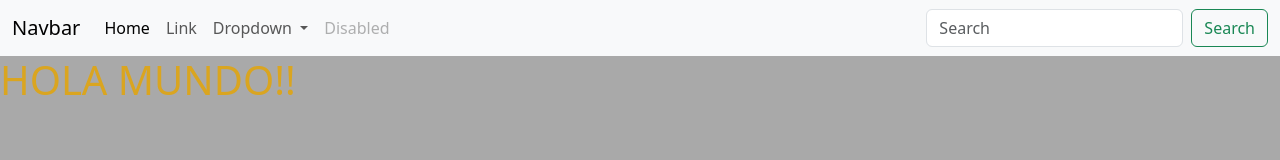
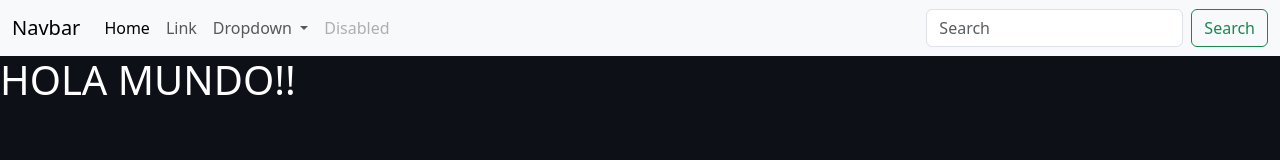
Before and after one commit to HDBruno/website, a plain HTML site: page index.html in a window 1280 px wide. Drawn offline with nearby package versions, Linux system fonts and the light colour scheme.

Commit message:
Update main.css

```diff
--- a/style/main.css
+++ b/style/main.css
@@ -1,4 +1,4 @@
 body {
-  background-color: darkgray;
-  color: goldenrod;
+  background-color: #0d1117;
+  color: white;
 }
```
